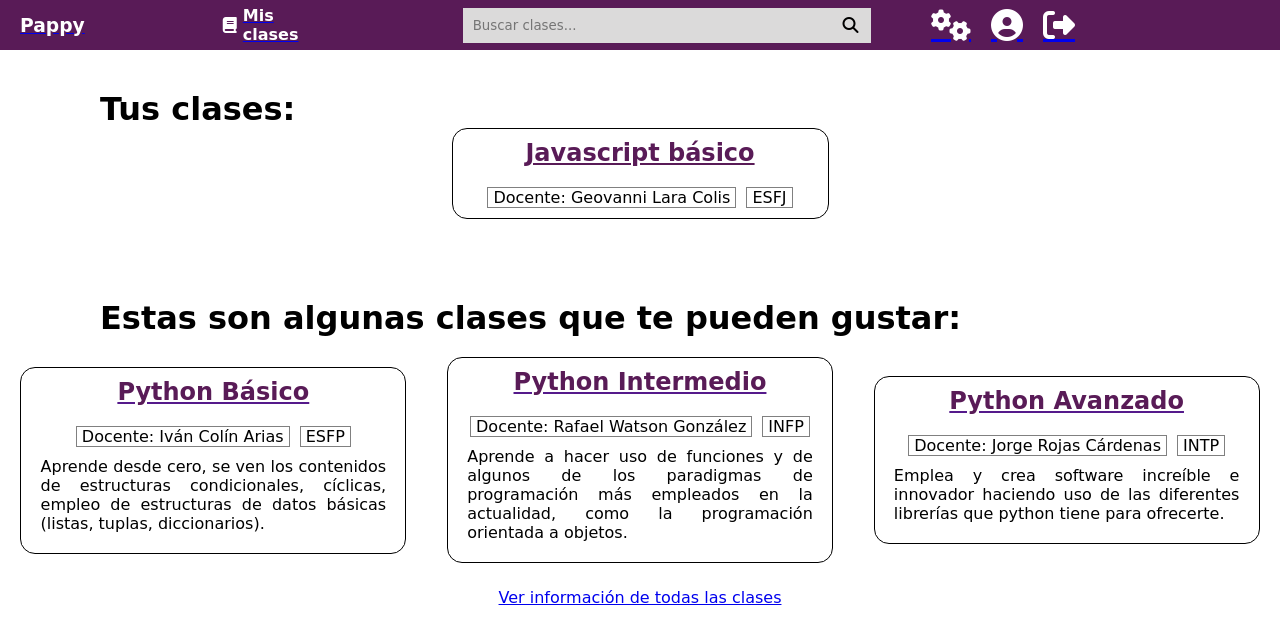
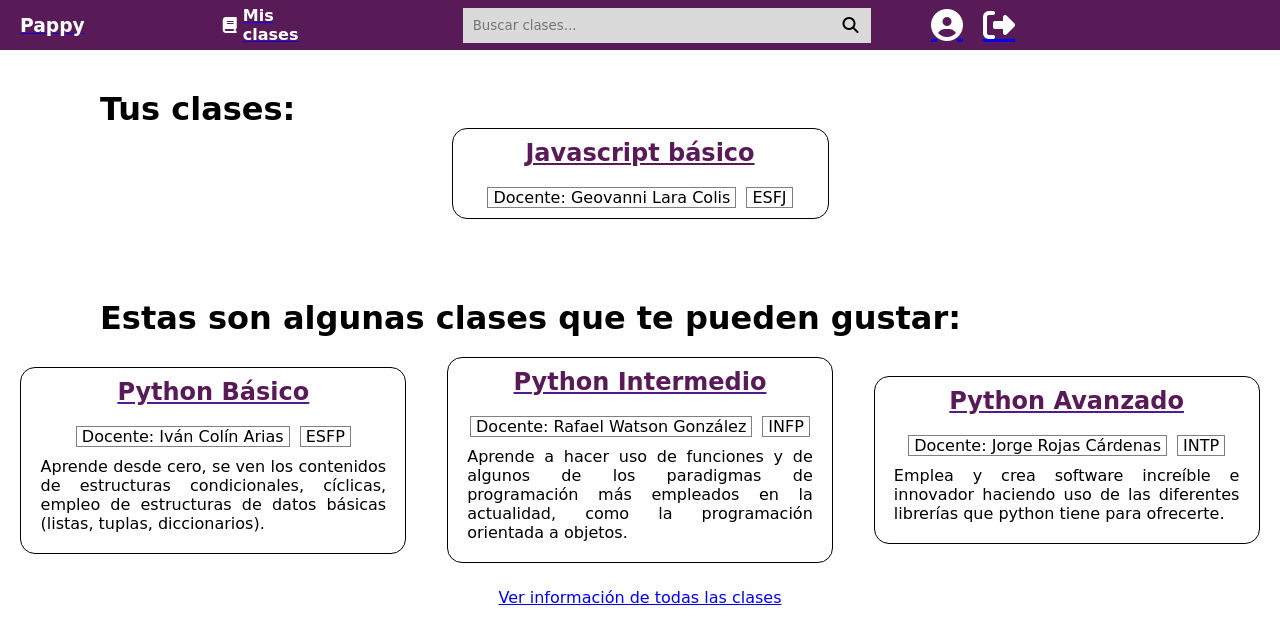
Before and after one commit to Watsattack/Pappy, a website: page public/Aprendiz/mainAprendiz.html in a window 1280 px wide. Drawn offline with Linux system fonts and the light colour scheme; a web font is replaced by a local one.

Commit message:
Update mainAprendiz.html

```diff
--- a/public/Aprendiz/mainAprendiz.html
+++ b/public/Aprendiz/mainAprendiz.html
@@ -27,9 +27,6 @@
                 <i id="searchIcon" class="fas fa-search "></i>
             </div>
             <div id="actionsContainer">
-                <a class="linkIconAction" href="configuracionAprendiz.html">
-                    <i id="settingsIcon" class="fas fa-cogs fa-2x"></i>
-                </a>
                 <a class="linkIconAction" href="perfilAprendiz.html">
                     <i id="profileIcon" class="fas fa-user-circle fa-2x"></i>
                 </a>
```
